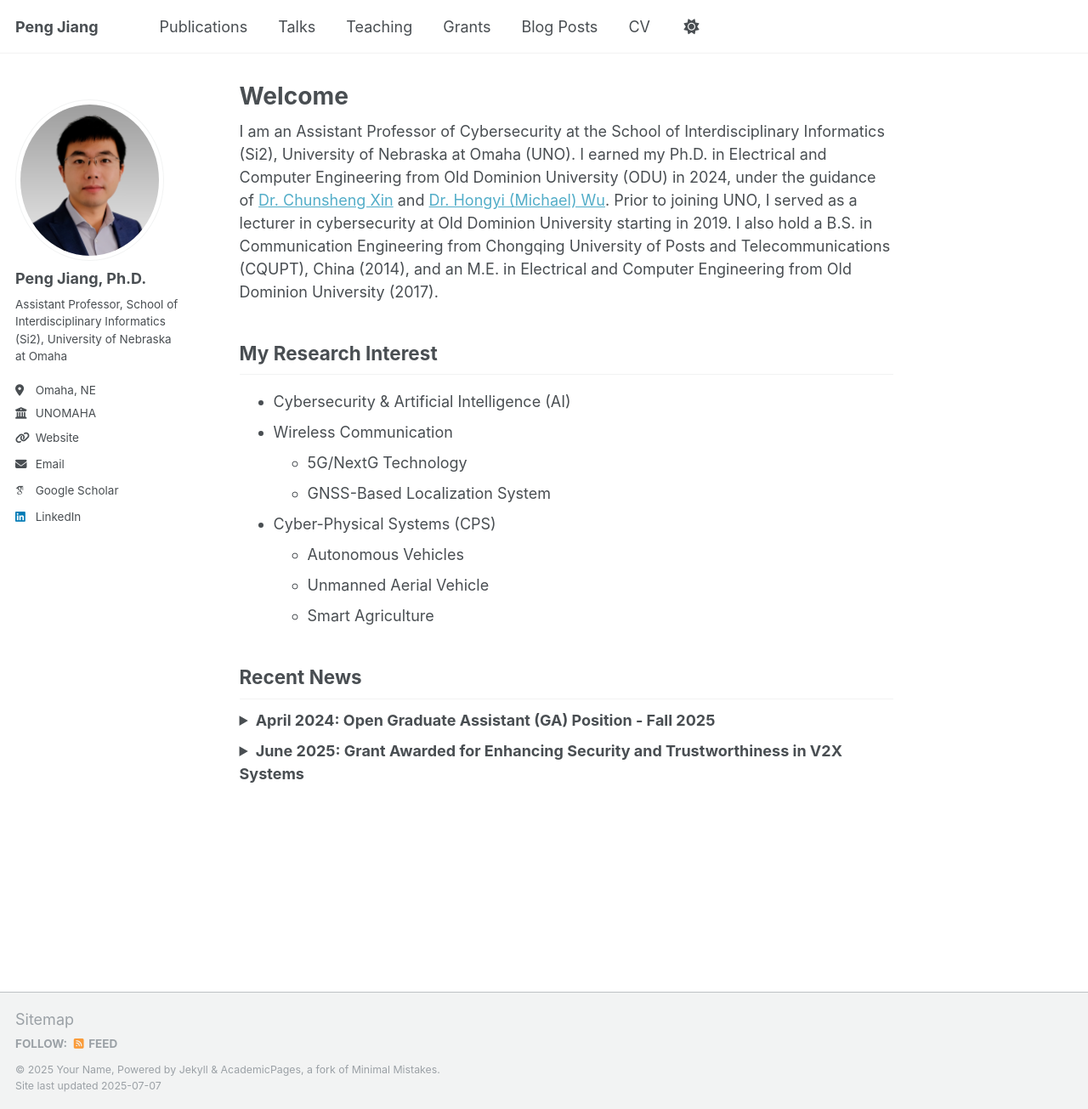
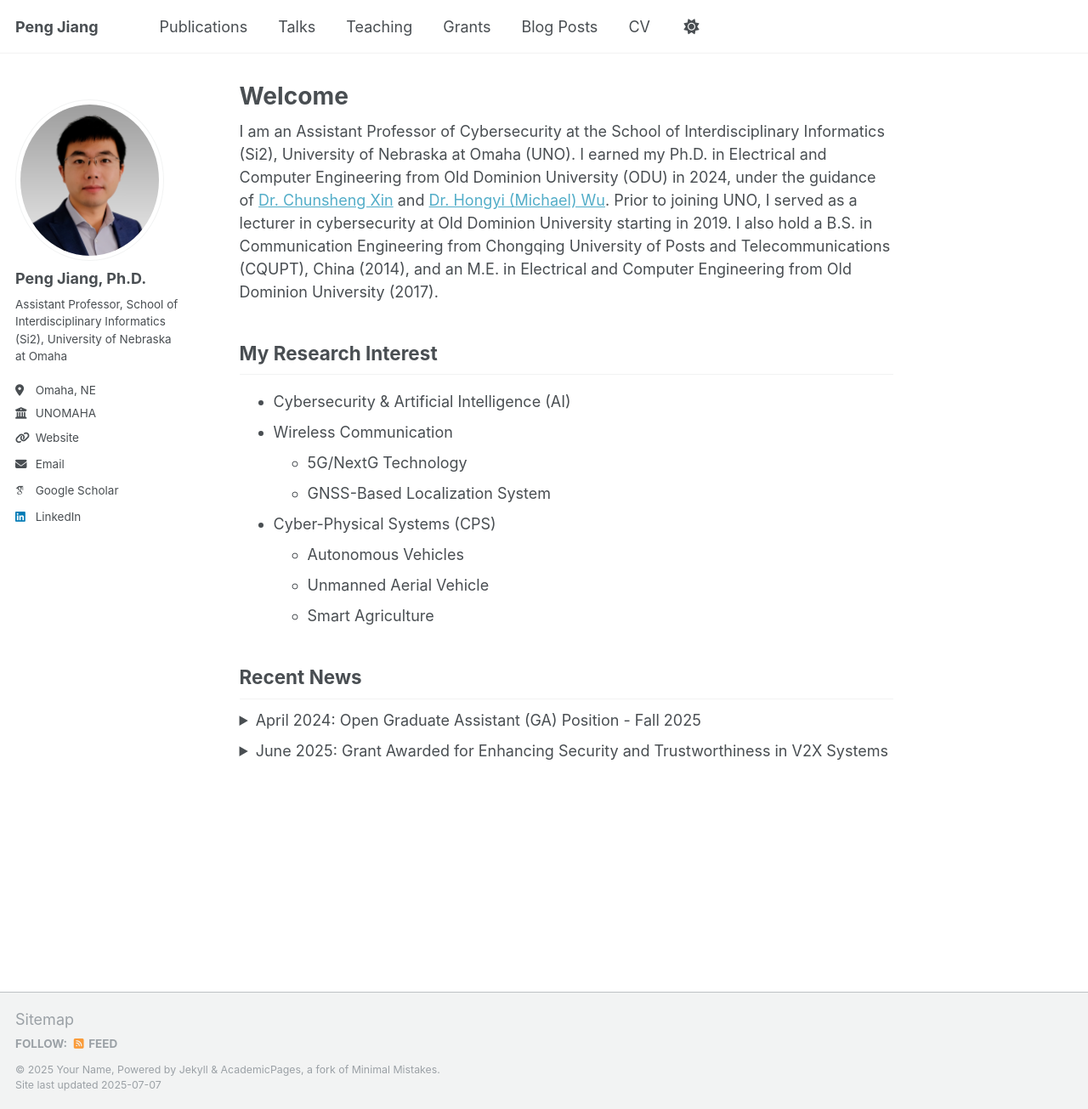
Before and after one commit to PJiang93/pjiang93.github.io, a Jekyll site: the page built from _pages/about.md, in a window 1280 px wide and 1305 px high. Shown: the whole window at 85% size. Built offline with Jekyll 4.4.1, drawn with Linux system fonts in a browser that asks for light colours; some web fonts are replaced.

Commit message:
update news

```diff
--- a/_pages/about.md
+++ b/_pages/about.md
@@ -25,7 +25,7 @@ I am an Assistant Professor of Cybersecurity at the School of Interdisciplinary
 ## Recent News
 
 <details>
-  <summary><strong>April 2024: Open Graduate Assistant (GA) Position - Fall 2025</strong></summary>
+  <summary>April 2024: Open Graduate Assistant (GA) Position - Fall 2025</summary>
 
   I am thrilled to announce an open Graduate Assistant (GA) position starting in <strong>Fall 2025</strong>. This position will focus on the <strong>security and trustworthiness of UAV operations</strong>.<br>
   I am seeking talented and motivated students with a strong interest in Cybersecurity, Autonomous Systems, and other related fields. Please feel free to contact me for more details.
@@ -36,7 +36,7 @@ I am an Assistant Professor of Cybersecurity at the School of Interdisciplinary
 <div style="margin-top: 0.5em;"></div>
 
 <details>
-  <summary><strong>June 2025: Grant Awarded for Enhancing Security and Trustworthiness in V2X Systems</strong></summary>
+  <summary>June 2025: Grant Awarded for Enhancing Security and Trustworthiness in V2X Systems</summary>
 
   I am pleased to announce that I have received a University of Nebraska Collaboration Initiative Grant for my project, <em>TRUST-V2X: Enhancing Security and Trustworthiness of AI in Multi-Modal Collaborative Sensing for Autonomous Vehicles to Everything</em>.
 
```
